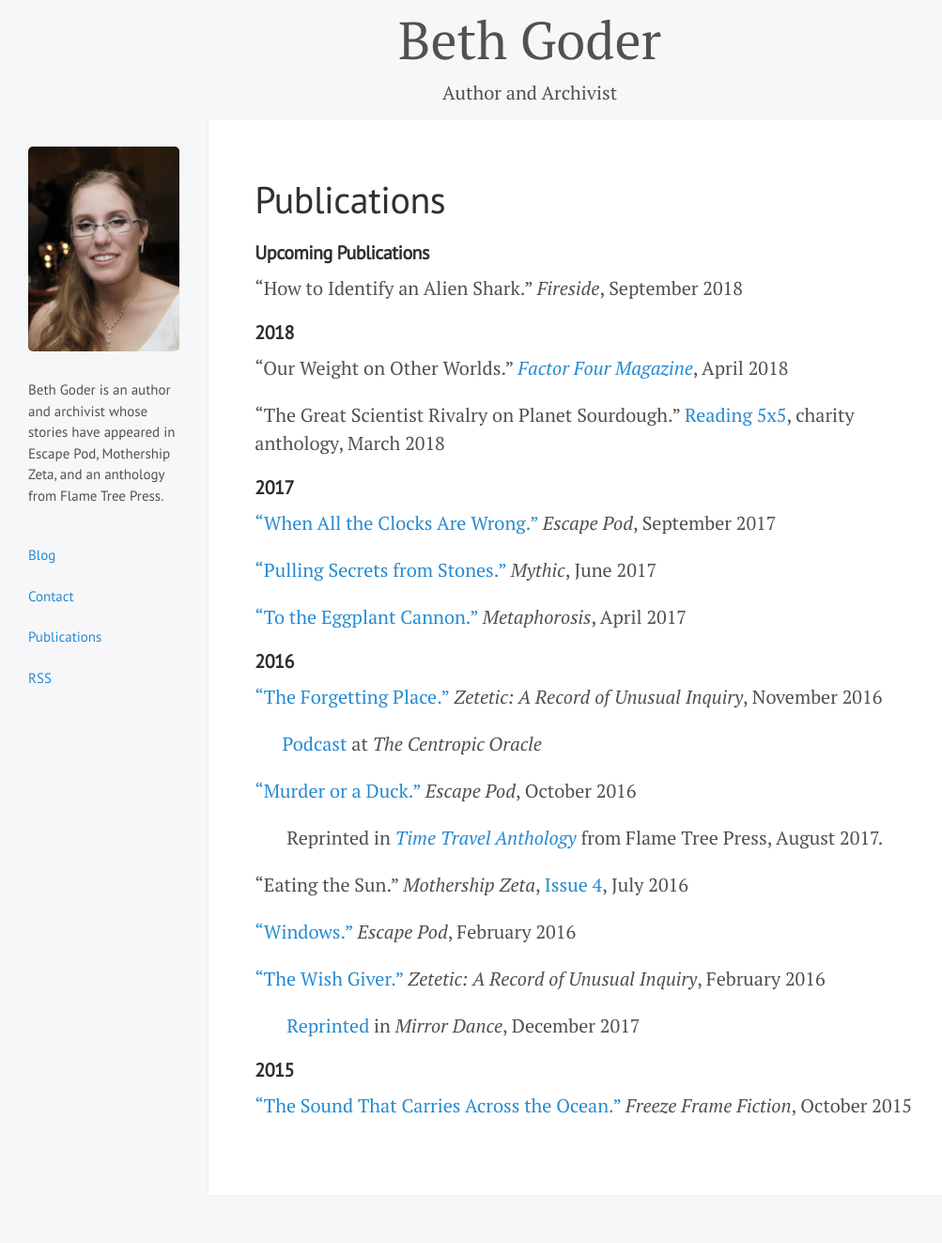
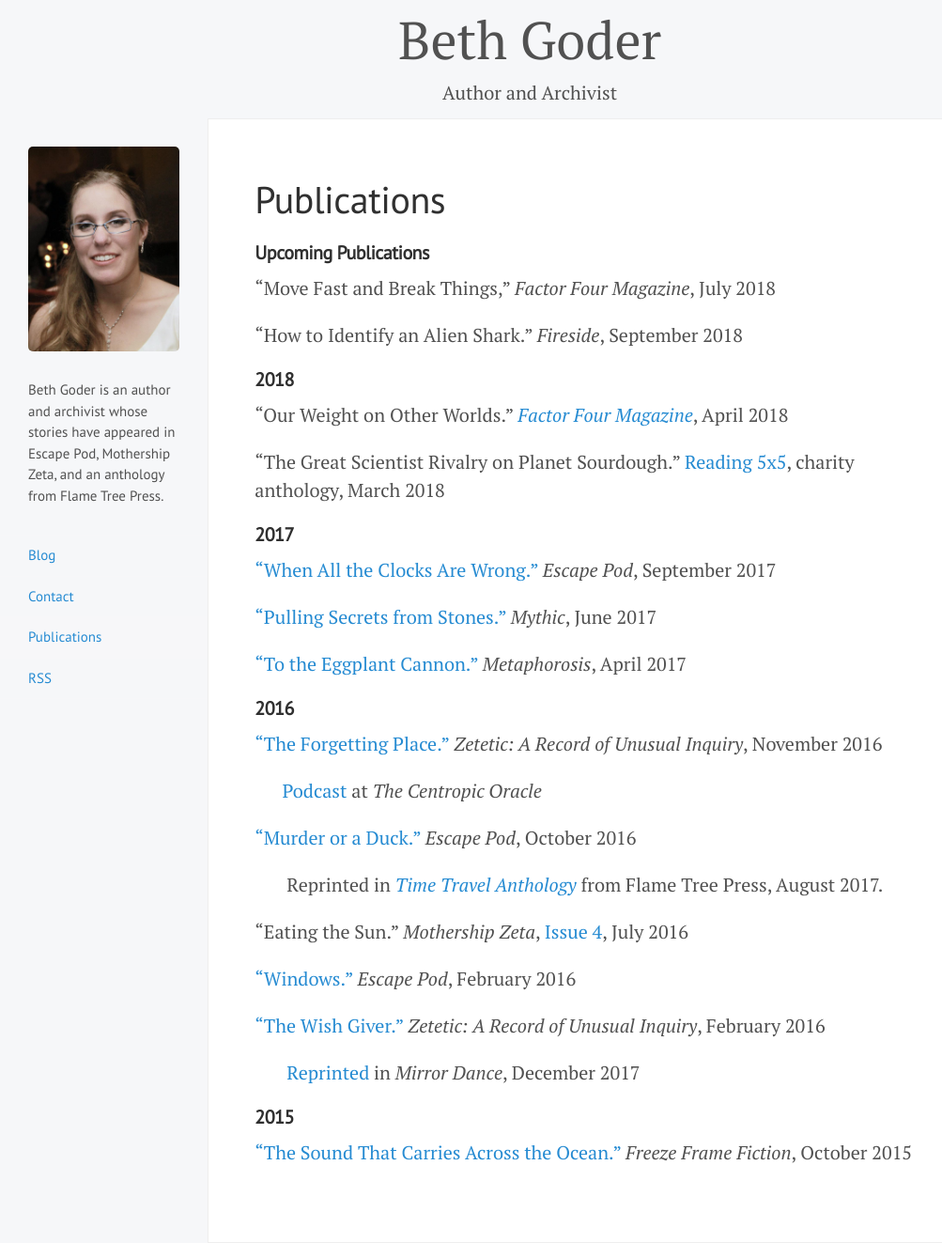
Before and after one commit to BethGoder/BethGoder.github.io, a Jekyll site: the page built from pubs.md, in a window 1280 px wide. Shown: the whole page at 94% size, without its empty margins (0-1003 px from the left). Built offline with Jekyll 4.4.1, drawn with Linux system fonts in a browser that asks for light colours; before the commit the page ends 1273 px from its top, so only the background shows below that.

Commit message:
Update pubs.md

```diff
--- a/pubs.md
+++ b/pubs.md
@@ -6,6 +6,8 @@ permalink: /publications/
 
 
 #### __Upcoming Publications__
+"Move Fast and Break Things," _Factor Four Magazine_, July 2018
+
 "How to Identify an Alien Shark." _Fireside_, September 2018
 
 
```
